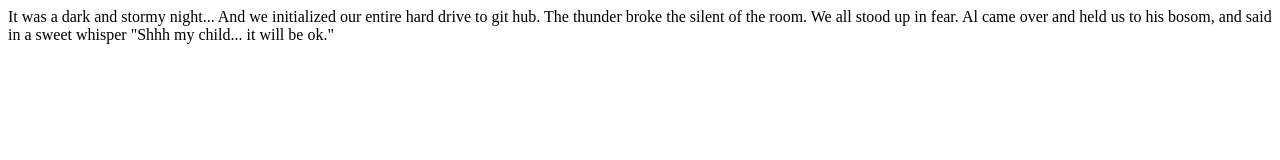
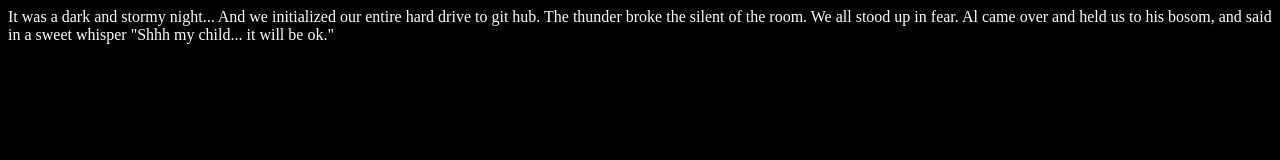
Before and after one commit to WilyMayo/fire-sidestory, a plain HTML site: page index.html in a window 1280 px wide. Drawn offline with Linux system fonts and the light colour scheme.

Commit message:
added style.css

```diff
--- a/index.html
+++ b/index.html
@@ -1,4 +1,7 @@
 <html>
+  <head>
+    <link rel="stylesheet" type="text/css" href="./style.css">
+  </head>
   <body>
     <p>It was a dark and stormy night...
        And we initialized our entire hard drive to git hub.
--- /dev/null
+++ b/style.css
@@ -0,0 +1,4 @@
+body{
+  color: white;
+  background-color: black;
+}
```
